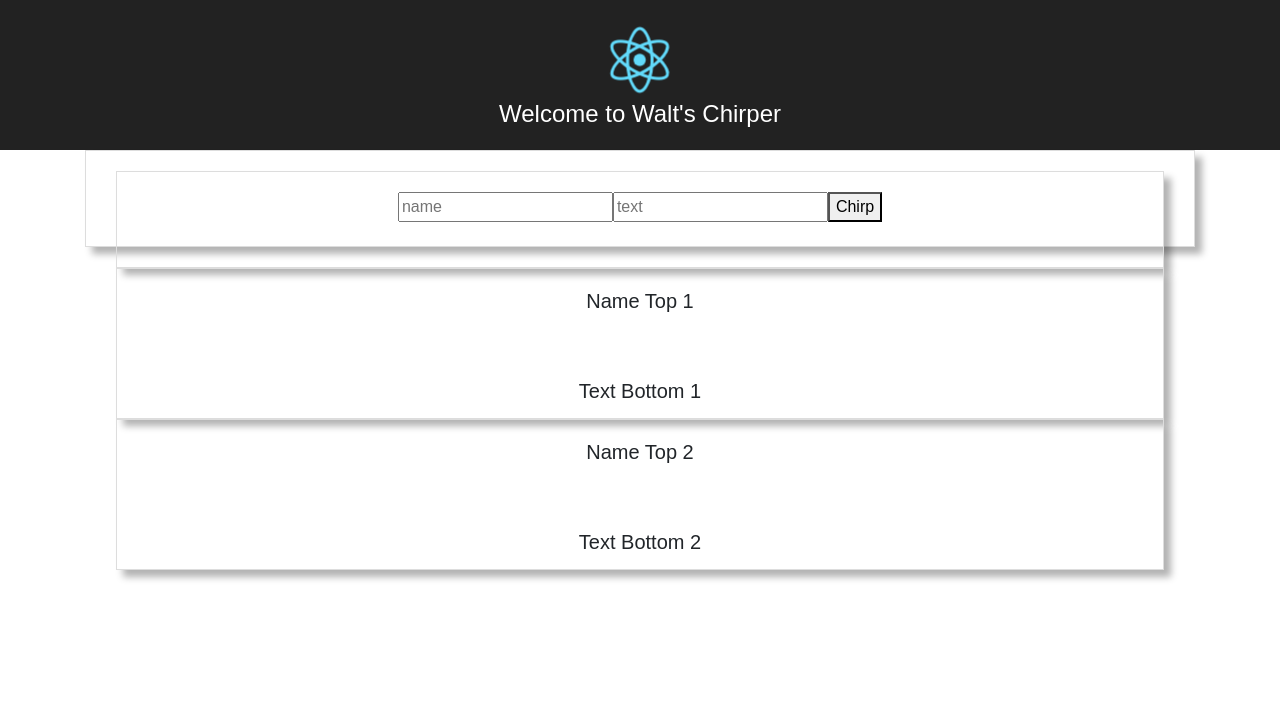
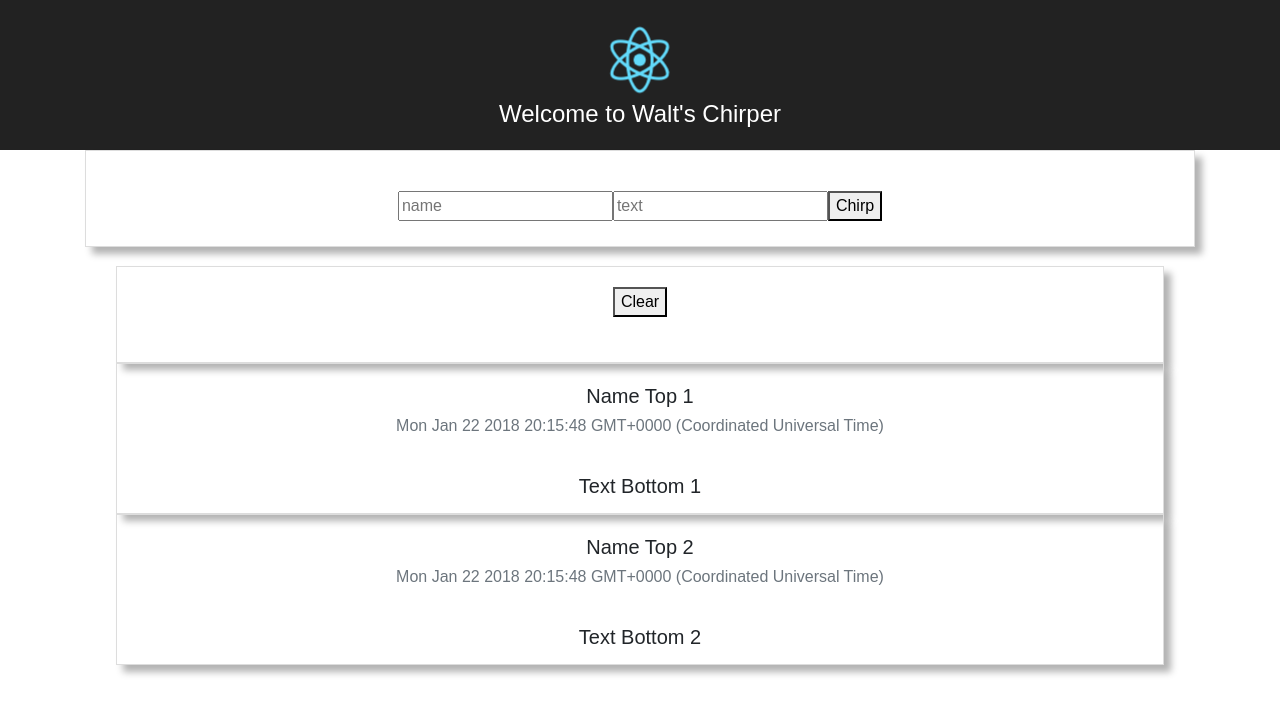
Before and after one commit to walterlee7/day11_lab10_react, a React (Create React App) app in the folder chirper/: page / in a window 1280 px wide. Shown: the top 714 px of the page. Built offline with nearby package versions, Linux system fonts and the light colour scheme.

Commit message:
cleaned up bootstrap and added a clear chirps button

```diff
--- /dev/null
+++ b/chirper/src/components/clear.jsx
@@ -0,0 +1,47 @@
+import React, { Component } from 'react';
+
+class Clear extends Component {
+    constructor(props) {
+        super(props);
+
+        this.state = {
+            name: '',
+            text: ''
+        };
+
+    }
+
+    handleClear(event) {
+        this.props.onClear(this.state);
+    }
+
+    render() {
+
+        return (
+
+            <div className="Input">
+                <div className="container">
+                    <div className="row">
+                        <div className="col-sm-12">
+                            <div className="panel panel-white post panel-shadow">
+                                <div className="post-heading">
+                                    <div className="pull-left meta">
+                                        <div className="x">
+                                            <button
+                                                onClick={(event) => {return this.handleClear(event)}}
+                                            >Clear</button>
+                                        </div>
+                                    </div>
+                                </div>
+
+                            </div>
+                        </div>
+                    </div>
+                </div>
+            </div>
+
+        );
+    }
+}
+
+export default Clear;
--- a/chirper/src/components/input.jsx
+++ b/chirper/src/components/input.jsx
@@ -24,7 +24,6 @@ class Input extends Component {
         this.props.onOutput(this.state);
     }
 
-
     render() {
 
         return (
@@ -33,7 +32,7 @@ class Input extends Component {
                 <div className="container">
                     <div className="row">
                         <div className="col-sm-12">
-                            <div className="panel panel-white post panel-shadow">
+                            {/* <div className="panel panel-white post panel-shadow"> */}
                                 <div className="post-heading">
                                     <div className="pull-left meta">
                                         <div className="x">
@@ -49,15 +48,14 @@ class Input extends Component {
                                                 onChange={(event) => this.handleInputTextChange(event.target.value)} />
                                         </div >
                                         <div className="x">
-
                                             <button
-                                                onClick={(event) => {return this.handleOutput(event)}}
+                                                onClick={(event) => { return this.handleOutput(event) }}
                                             >Chirp</button>
                                         </div>
                                     </div>
                                 </div>
 
-                            </div>
+                            {/* </div> */}
                         </div>
                     </div>
                 </div>
--- a/chirper/src/components/items.jsx
+++ b/chirper/src/components/items.jsx
@@ -1,5 +1,5 @@
 import React from 'react';
-//import Time from './time';
+import Time from './time';
 
 const Items = (props) => {
 
@@ -14,9 +14,9 @@ const Items = (props) => {
                                     <div className="title h5">
                                         <div>{item.name}</div>
                                     </div>
-                                    {/* <h6 className="text-muted time">
+                                    <h6 className="text-muted time">
                                         <Time />
-                                    </h6> */}
+                                    </h6>
                                 </div>
                             </div>
                             <div className="post-description">
--- a/chirper/src/components/list.jsx
+++ b/chirper/src/components/list.jsx
@@ -1,7 +1,7 @@
 import React, { Component } from 'react';
 import Items from './items';
 import Input from './input';
-//import Time from './time';
+import Clear from './clear';
 
 class List extends Component {
     constructor(props) {
@@ -33,8 +33,6 @@ class List extends Component {
         };
 
         let id = newList.info[newList.info.length - 1].id + 1;
-        console.log(value.name);
-        console.log(value.text);
 
         newList.info.push({
             name: value.name,
@@ -43,8 +41,20 @@ class List extends Component {
         });
 
         this.setState(newList);
+
     }
 
+    handleClear(value) {
+        let clearState = {
+            info: [ {
+                name: '',
+                text: '',
+            }
+
+            ]
+        }
+        this.setState(clearState);
+    }
 
 
     render() {
@@ -59,11 +69,9 @@ class List extends Component {
                                     <div className="pull-left meta">
                                         <div>
                                             <Input onOutput={(value) => this.handleOutput(value)} />
+                                            <Clear onClear={(value) => this.handleClear(value)} />
                                             <Items info={this.state.info} />
                                         </div>
-                                        {/* <h6 className="text-muted time">
-                                            <Time />
-                                        </h6> */}
                                     </div>
                                 </div>
                             </div>
```
